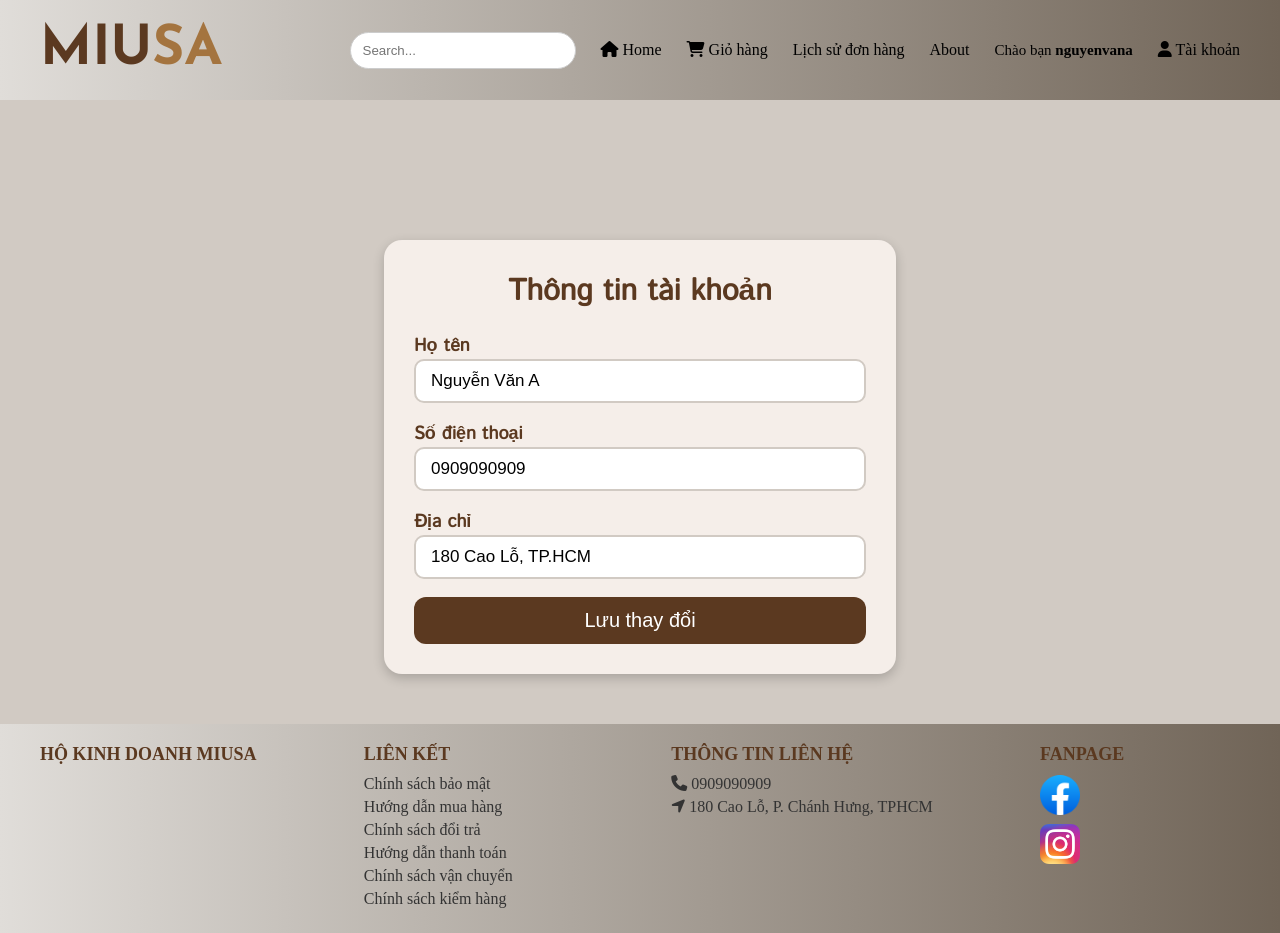
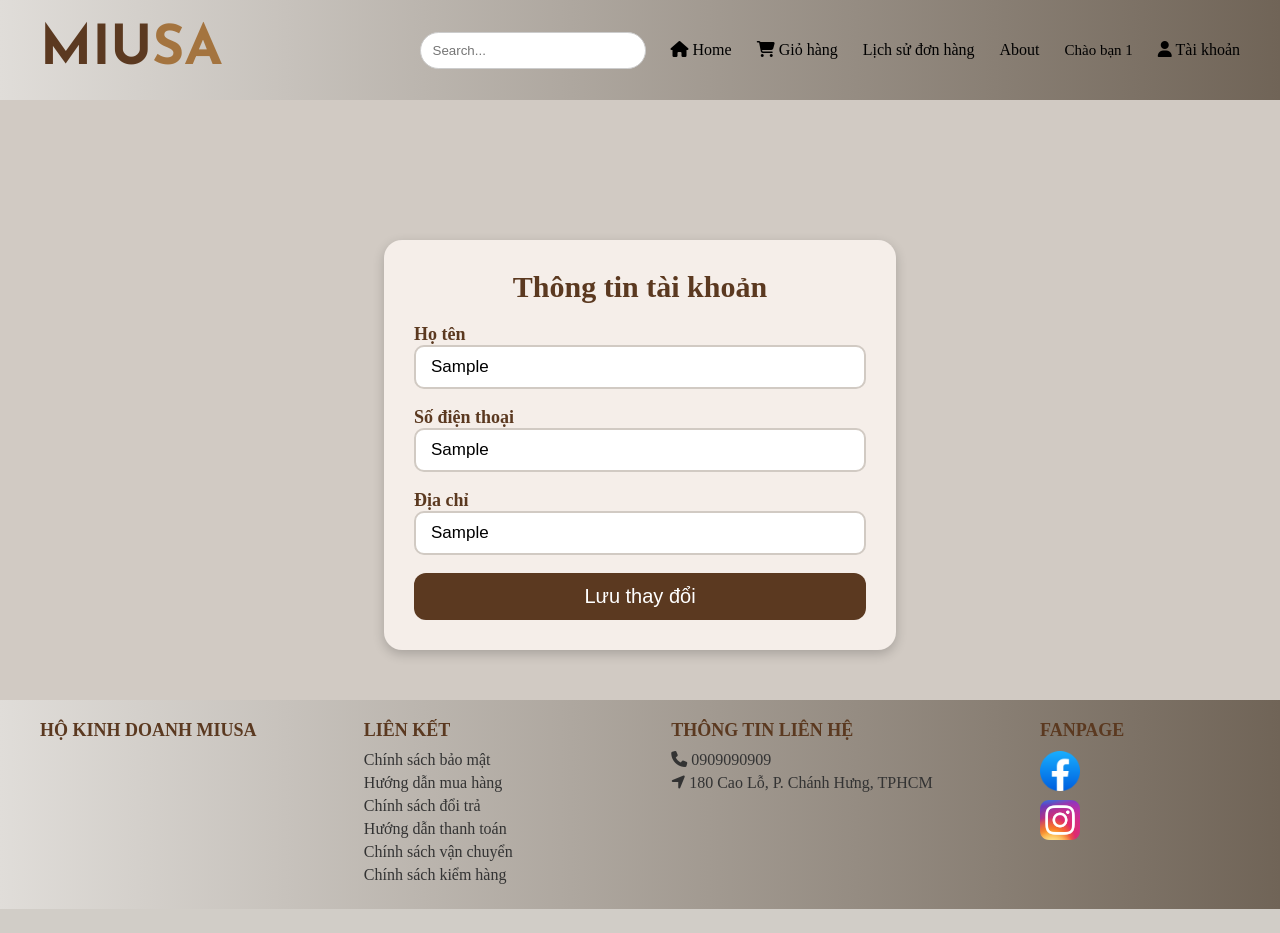
Before and after one commit to xuntaho/Nhom-17---Xay-dung-ung-dung-web-ban-quan-ao, a PHP site: page /capnhatthongtin.php in a window 1280 px wide. After the commit the page ends 909 px from the top, so only its background shows below. Run offline with PHP 8.4, Linux system fonts and the light colour scheme; the visitor is signed in with stand-in values (Sample User, id 1); tables that the repository leaves empty or names only in its code hold one stand-in row (values such as "Sample post").

Commit message:
cập nhật thông tin backend

```diff
--- a/MNM/style/login.css
+++ b/MNM/style/login.css
@@ -108,6 +108,11 @@ body {
   transition: 0.2s;
 }
 
+a {
+  text-decoration: none;
+  color: inherit;
+}
+
 .login-form input:focus {
   border-color: #5b3920;
   box-shadow: 0 0 4px rgba(91,57,32,0.4);
--- a/MNM/view/capnhatthongtin.php
+++ b/MNM/view/capnhatthongtin.php
@@ -1,11 +1,44 @@
+<?php
+session_start();
+include "../config/database.php";
+if (!isset($_SESSION['id_nguoi_dung'])) {
+    header("Location: dangnhap.php");
+    exit;
+}
+
+$id = $_SESSION['id_nguoi_dung'];
+$sql = "SELECT * FROM nguoi_dung WHERE id_nguoi_dung = $id";
+$user = mysqli_fetch_assoc(mysqli_query($conn, $sql));
+
+$thongbao = "";
+if (isset($_POST['btn_update'])) {
+
+    $ho_ten  = $_POST['ho_ten'];
+    $so_dt   = $_POST['so_dien_thoai'];
+    $dia_chi = $_POST['dia_chi'];
+
+    $update = "UPDATE nguoi_dung SET
+                ho_ten = '$ho_ten',
+                so_dien_thoai = '$so_dt',
+                dia_chi = '$dia_chi'
+               WHERE id_nguoi_dung = $id";
+
+    mysqli_query($conn, $update);
+
+    $thongbao = "Cập nhật thông tin thành công!";
+
+    $user = mysqli_fetch_assoc(mysqli_query($conn, $sql));
+}
+?>
 <!DOCTYPE html>
 <html lang="vi">
 <head>
 <meta charset="UTF-8">
-<title>Cập nhật thông tin - MIUSA</title>
+<title>Cập nhật thông tin</title>
 
-<link rel="stylesheet" href="https://cdnjs.cloudflare.com/ajax/libs/font-awesome/6.5.0/css/all.min.css">
-<link href="https://fonts.googleapis.com/css2?family=Josefin+Sans:wght@400;700&family=Istok+Web&display=swap" rel="stylesheet">
+<link rel="stylesheet"
+      href="https://cdnjs.cloudflare.com/ajax/libs/font-awesome/6.5.0/css/all.min.css">
+<link href="https://fonts.googleapis.com/css2?family=Josefin+Sans:wght@400;700&display=swap" rel="stylesheet">
 <link rel="stylesheet" href="../style/css.css">
 
 <style>
@@ -16,7 +49,7 @@
     padding: 30px;
     border-radius: 18px;
     box-shadow: 0 4px 12px rgba(0,0,0,0.2);
-    font-family: 'Istok Web', sans-serif;
+    font-family: 'Istok Web';
 }
 
 .container h1 {
@@ -72,48 +105,47 @@
     <div class="logo">MIU<span>SA</span></div>
     <nav class="menu">
         <input type="text" placeholder="Search..." class="search">
-        <a href="index.html"><i class="fa fa-home"></i> Home</a>
-        <a href="giohang.html"><i class="fa-solid fa-cart-shopping"></i> Giỏ hàng</a>
-        <a href="">Lịch sử đơn hàng</a>
-        <a href="">About</a>
-        <span style="font-size: 15px;">Chào bạn <b>nguyenvana</b></span>
+        <a href="index.php"><i class="fa fa-home"></i> Home</a>
+        <a href="giohang.php"><i class="fa-solid fa-cart-shopping"></i> Giỏ hàng</a>
+        <a href="lichsudonhang.php">Lịch sử đơn hàng</a>
+        <a href="about.php">About</a>
+        <span style="font-size: 15px;">Chào bạn <?= $_SESSION["ten_dang_nhap"]; ?></span>
         <a href="thongtintaikhoan.php"><i class="fa-solid fa-user"></i> Tài khoản</a>
     </nav>
 </header>
 <div class="container">
 
     <h1>Thông tin tài khoản</h1>
-    <p class="thongbao" id="msg" style="display:none;">
-        Cập nhật thông tin thành công!
-    </p>
 
-    <form onsubmit="return saveInfo()">
+    <?php if ($thongbao != "") echo "<p class='thongbao'>$thongbao</p>"; ?>
+
+    <form method="post">
 
         <div class="input-box">
             <label>Họ tên</label>
-            <input type="text" id="ho_ten" value="Nguyễn Văn A" required>
+            <input type="text" name="ho_ten" value="<?= $user['ho_ten']; ?>" required>
         </div>
 
         <div class="input-box">
             <label>Số điện thoại</label>
-            <input type="text" id="so_dien_thoai" value="0909090909">
+            <input type="text" name="so_dien_thoai" value="<?= $user['so_dien_thoai']; ?>">
         </div>
 
         <div class="input-box">
             <label>Địa chỉ</label>
-            <input type="text" id="dia_chi" value="180 Cao Lỗ, TP.HCM">
+            <input type="text" name="dia_chi" value="<?= $user['dia_chi']; ?>">
         </div>
 
-        <button class="btn-save">Lưu thay đổi</button>
+        <button class="btn-save" name="btn_update">Lưu thay đổi</button>
     </form>
 
 </div>
 <footer class="footer">
     <ul class="info">
-      <h4>HỘ KINH DOANH MIUSA</h4>
+      <h4 style="font-weight: bold;">HỘ KINH DOANH MIUSA </h4>
     </ul>
     <ul class="info">
-      <h4>LIÊN KẾT</h4>
+      <h4 style="font-weight: bold;">LIÊN KẾT</h4>
       <li>Chính sách bảo mật</li>
       <li>Hướng dẫn mua hàng</li>
       <li>Chính sách đổi trả</li>
@@ -122,22 +154,16 @@
       <li>Chính sách kiểm hàng</li>
     </ul>
     <ul class="info">
-      <h4>THÔNG TIN LIÊN HỆ</h4>
+      <h4 style="font-weight: bold;">THÔNG TIN LIÊN HỆ</h4>
       <li><i class="fa fa-phone"></i> 0909090909</li>
       <li><i class="fa fa-location-arrow"></i> 180 Cao Lỗ, P. Chánh Hưng, TPHCM</li>
     </ul>
     <ul class="info">
-      <h4>FANPAGE</h4>
+      <h4 style="font-weight: bold;">FANPAGE</h4>
       <li><img src="../images/fb.png" class="anh"></li>
       <li><img src="../images/instagram.png" class="anh"></li>
     </ul>
 </footer>
-<script>
-function saveInfo() {
-    document.getElementById("msg").style.display = "block";
-    return false;
-}
-</script>
 
 </body>
 </html>
--- a/MNM/view/thongtintaikhoan.php
+++ b/MNM/view/thongtintaikhoan.php
@@ -95,7 +95,7 @@ if (!$user) {
 
     <br>
 
-    <a href="capnhat_taikhoan.php" class="btn">Cập nhật thông tin</a>
+    <a href="capnhatthongtin.php" class="btn">Cập nhật thông tin</a>
     <a href="doimatkhau.php" class="btn">Đổi mật khẩu</a>
     <a href="dangxuat.php" class="btn btn-logout">Đăng xuất</a>
 </div>
```
Also changed, not shown: MNM/style/css.css (+0 -17 lines), MNM/view/dangnhap.php (+8 -1 lines).
